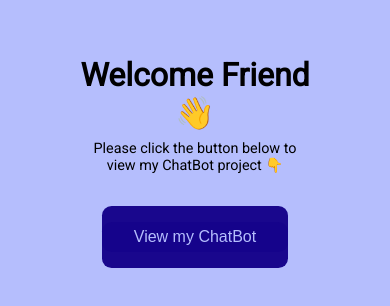
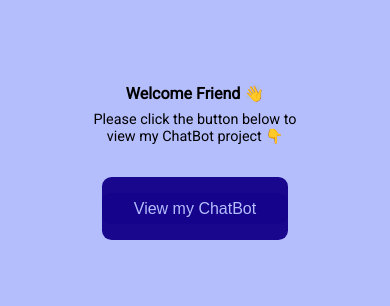
Before and after one commit to Violacordis/chow_Chatbot, a website: page public/index.html in a window 390 px wide. Shown: the part 268-574 px from the top of the page. Drawn offline with Linux system fonts and the light colour scheme.

Commit message:
responsiveness fix

```diff
--- a/public/stylesheet/style.css
+++ b/public/stylesheet/style.css
@@ -188,4 +188,8 @@ p {
   p {
     font-size: 0.9rem;
   }
+
+  .heading {
+    font-size: 1rem;
+  }
 }
```
